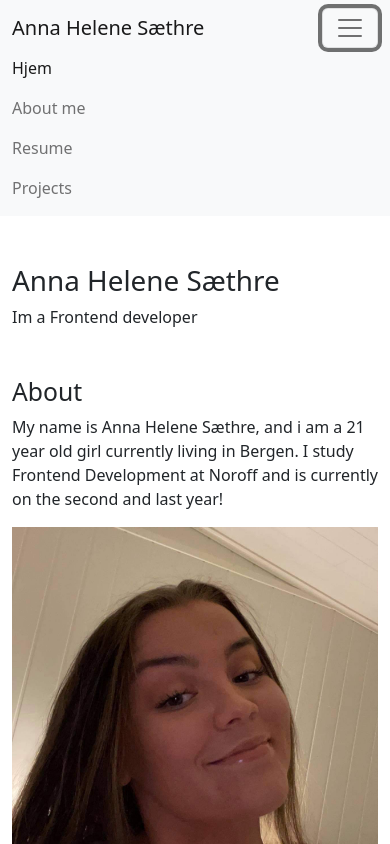
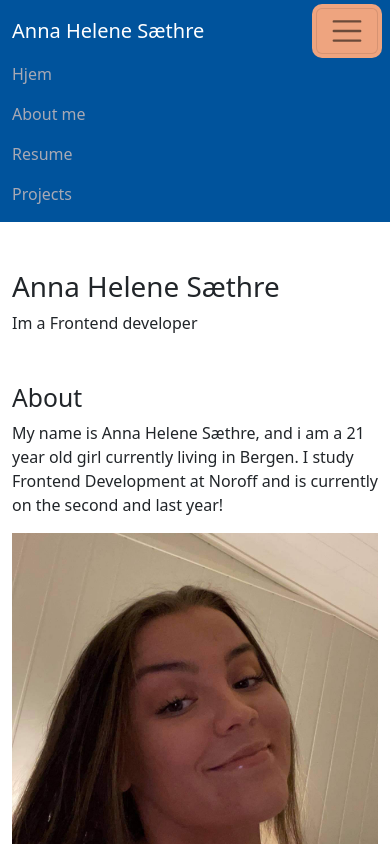
Before and after one commit to AnnaHelene01/Portfolio2, a plain HTML site: page index.html in a window 390 px wide. Both pictures are taken after a click on the button "Toggle navigation". Shown: the top 844 px of the page. Drawn offline with nearby package versions, Linux system fonts and the light colour scheme; a script that the page names is missing.

Commit message:
working on mobile nav

```diff
--- a/css/style.css
+++ b/css/style.css
@@ -2,9 +2,28 @@ a {
     text-decoration: none;
   }
 
+/* Get content aligned next to side-menu */
+
   main {
     margin-left: 300px;
   }
+
+/* Mobile nav */
+.navbar-brand {
+  color: white;
+}
+
+nav {
+  background-color: #00539c;
+}
+
+.nav-link {
+  color: #a8a9b4;
+}
+
+.nav-link:hover {
+  color: white;
+}
 
   @media (min-width: 991px) {
   .mobile-nav {
@@ -12,7 +31,7 @@ a {
   }
 }
   /*--------------------------------------------------------------
-  # Header
+  # Side - Header
   --------------------------------------------------------------*/
   #header {
     position: fixed;
@@ -132,25 +151,18 @@ a {
   }
 
   /* Mobile Navigation */
-  .mobile-nav-toggle {
-    position: fixed;
-    right: 15px;
-    top: 15px;
-    z-index: 9998;
-    border: 0;
+.navbar-toggler {
+  background-color: #eea47f;
+  color: #eea47f;
+}
+
+  .navbar-toggler-icon {
     font-size: 24px;
-    transition: all 0.4s;
-    outline: none !important;
     background-color: #eea47f;
     color: #fff;
-    width: 40px;
-    height: 40px;
     display: inline-flex;
     align-items: center;
     justify-content: center;
-    line-height: 0;
-    border-radius: 50px;
-    cursor: pointer;
   }
 
   .mobile-nav-active {
--- a/index.html
+++ b/index.html
@@ -24,7 +24,7 @@
 </head>
   <body>
         <!-- <i class="fas fa-bars mobile-nav-toggle d-lg-none"></i> -->
-        <nav class="mobile-nav navbar navbar-expand-lg navbar-light bg-light">
+        <nav class="mobile-nav navbar navbar-expand-lg">
             <div class="container-fluid">
               <a class="navbar-brand" href="#">Anna Helene Sæthre</a>
               <button class="navbar-toggler" type="button" data-bs-toggle="collapse" data-bs-target="#navbarNav" aria-controls="navbarNav" aria-expanded="false" aria-label="Toggle navigation">
@@ -33,7 +33,7 @@
               <div class="collapse navbar-collapse" id="navbarNav">
                 <ul class="navbar-nav">
                   <li class="nav-item">
-                    <a class="nav-link active" aria-current="page" href="#">Hjem</a>
+                    <a class="nav-link" aria-current="page" href="#">Hjem</a>
                   </li>
                   <li class="nav-item">
                     <a class="nav-link" href="#">About me</a>
```
